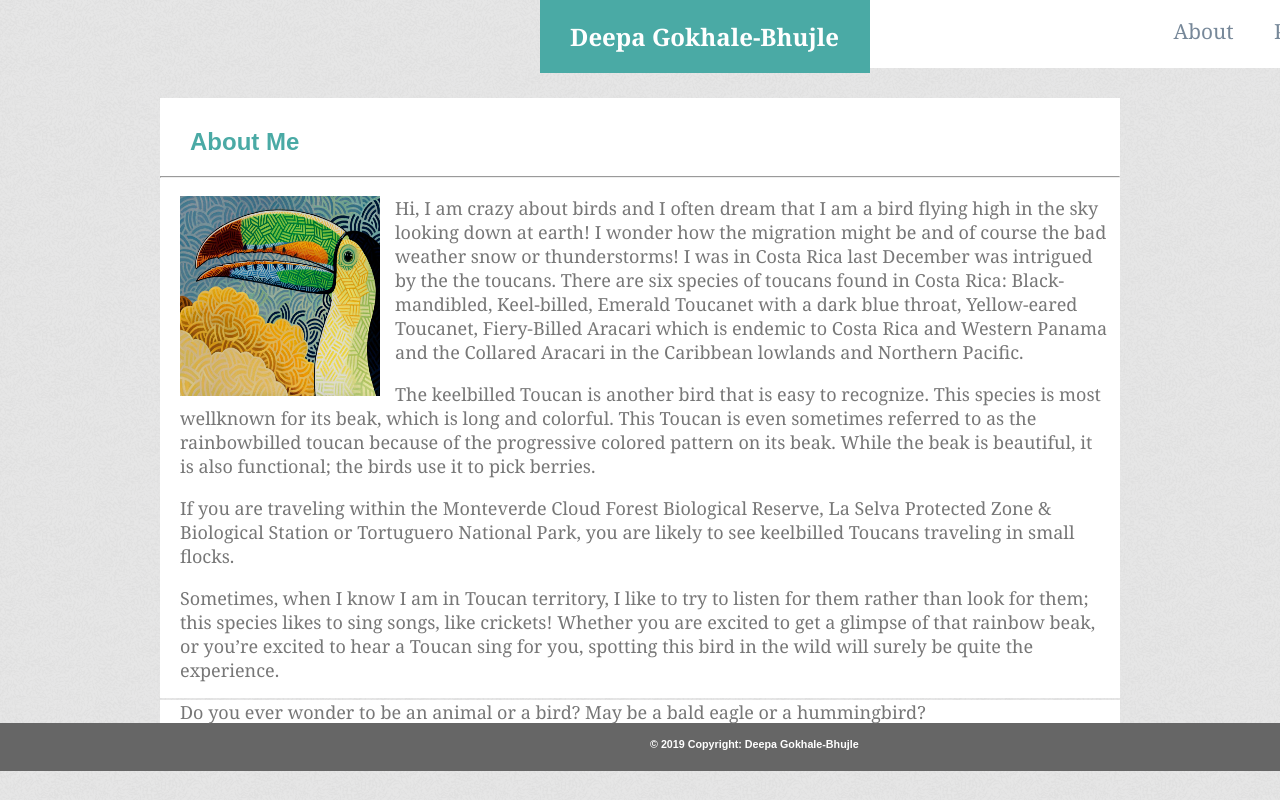
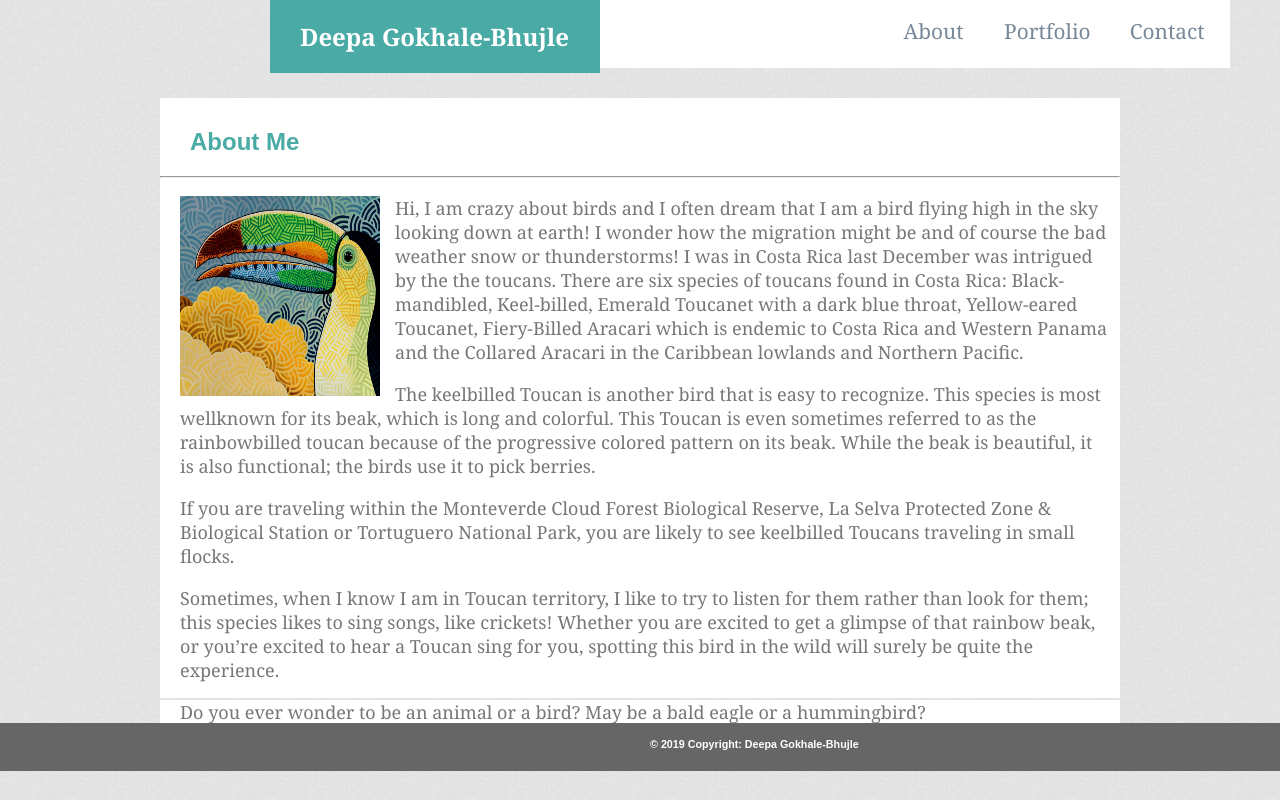
Before and after one commit to DeepaGokhale/Basic-Portfolio, a plain HTML site: page index.html in a window 1280 px wide. Shown: the top 800 px of the page. Drawn offline with Linux system fonts and the light colour scheme.

Commit message:
somehow left margin got pushed so fixing it

```diff
--- a/assets/css/style.css
+++ b/assets/css/style.css
@@ -132,7 +132,7 @@
     }
 
     .headerNav{
-        margin-left: 270px;
+        margin-left: 0px;
         margin-right: auto;
         width: 960px;
         height: 68px;
```
